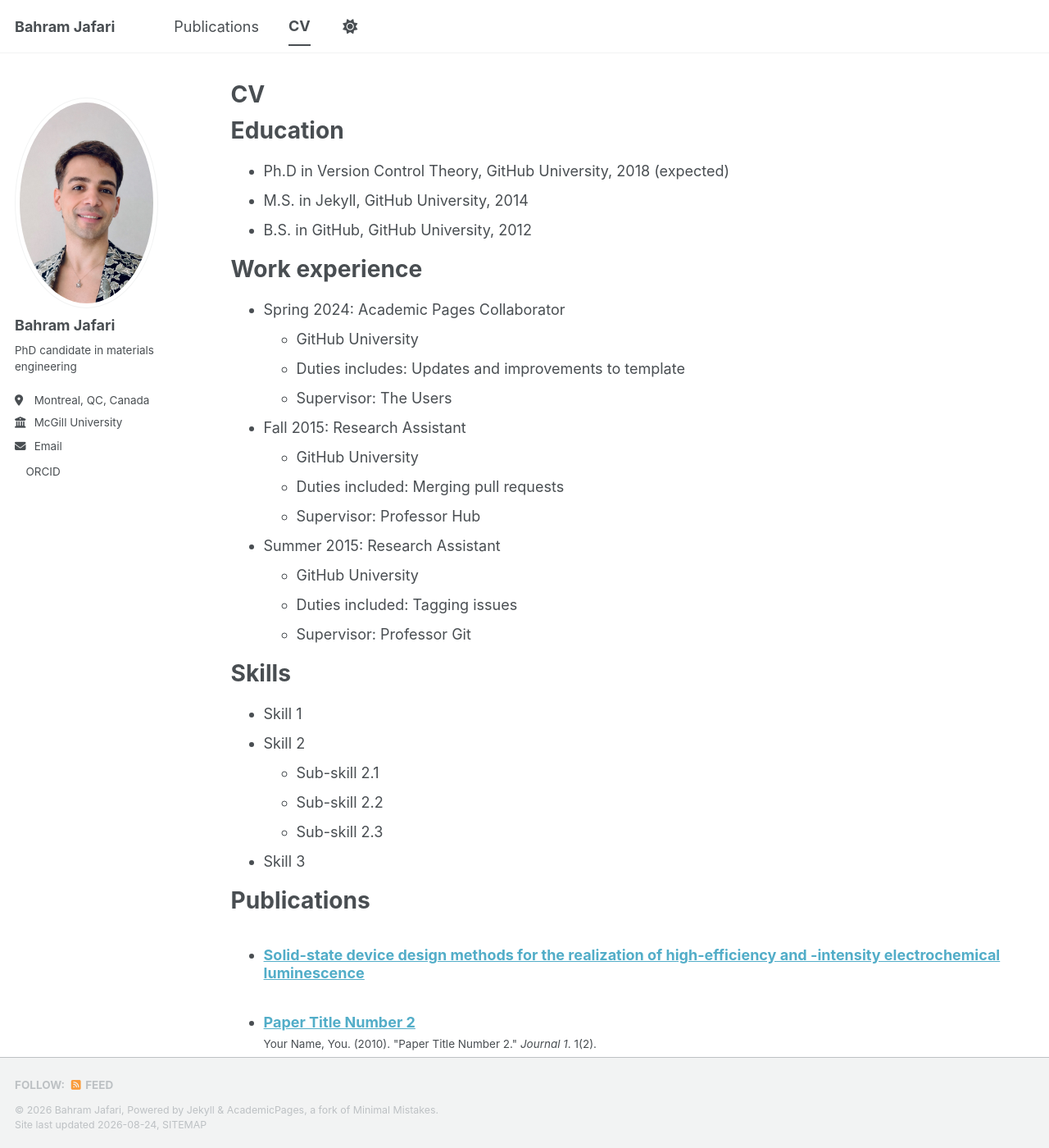
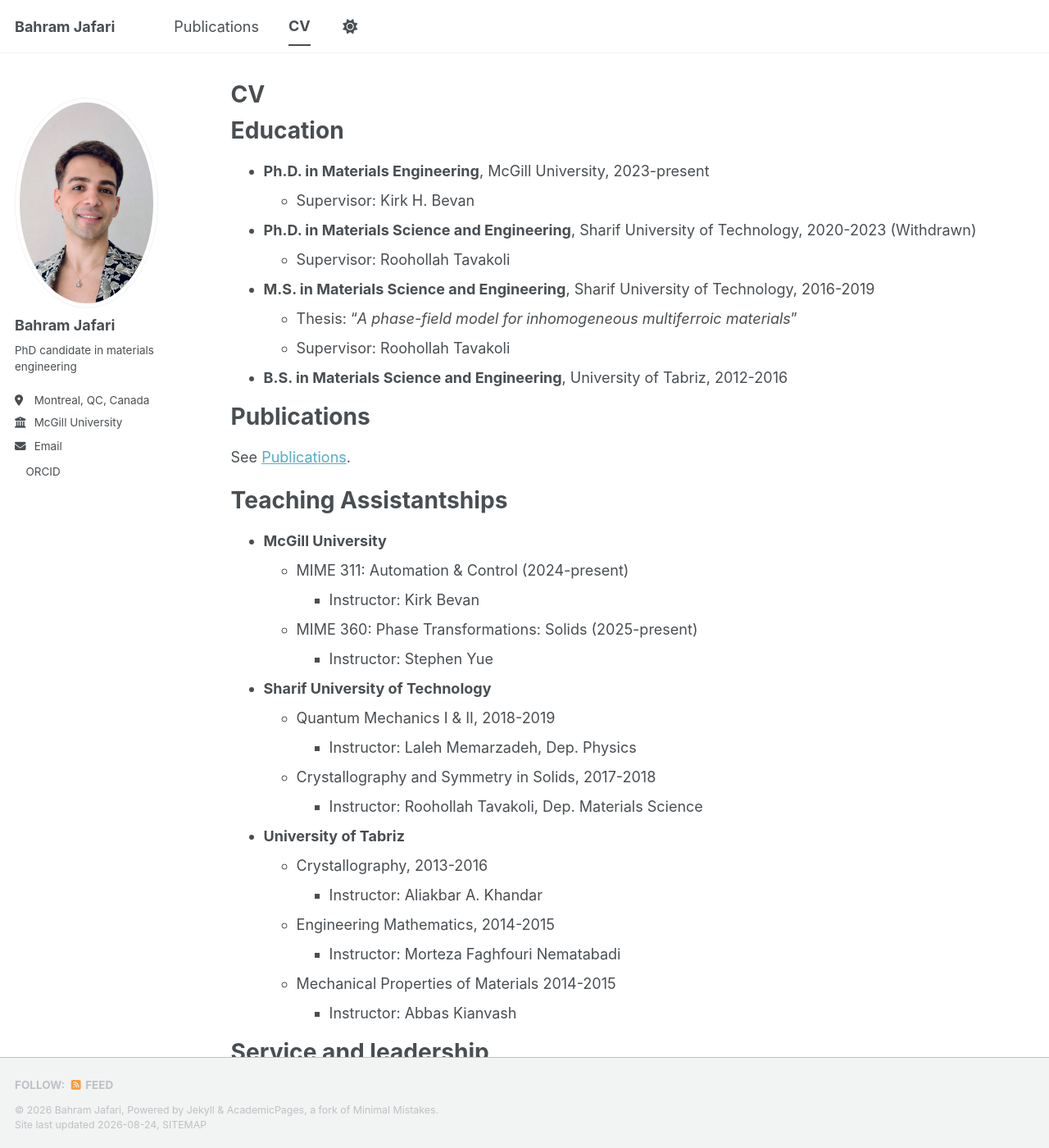
Before and after one commit to bahramjafarii/bahramjafarii.github.io, a Jekyll site: the page built from _pages/cv.md, in a window 1280 px wide and 1400 px high. Shown: the whole window at 82% size. Built offline with Jekyll 4.4.1, drawn with Linux system fonts in a browser that asks for light colours; a style sheet for code colours, icons or effects is not loaded; some of the changed text lies outside the part shown.

Commit message:
Revise CV with new education and teaching details
Updated education, work experience, teaching assistantships, and service sections in CV.

```diff
--- a/_pages/cv.md
+++ b/_pages/cv.md
@@ -11,54 +11,46 @@ redirect_from:
 
 Education
 ======
-* Ph.D in Version Control Theory, GitHub University, 2018 (expected)
-* M.S. in Jekyll, GitHub University, 2014
-* B.S. in GitHub, GitHub University, 2012
-
-Work experience
-======
-* Spring 2024: Academic Pages Collaborator
-  * GitHub University
-  * Duties includes: Updates and improvements to template
-  * Supervisor: The Users
-
-* Fall 2015: Research Assistant
-  * GitHub University
-  * Duties included: Merging pull requests
-  * Supervisor: Professor Hub
-
-* Summer 2015: Research Assistant
-  * GitHub University
-  * Duties included: Tagging issues
-  * Supervisor: Professor Git
-
-Skills
-======
-* Skill 1
-* Skill 2
-  * Sub-skill 2.1
-  * Sub-skill 2.2
-  * Sub-skill 2.3
-* Skill 3
+* **Ph.D. in Materials Engineering**, McGill University, 2023-present
+  * Supervisor: Kirk H. Bevan
+* **Ph.D. in Materials Science and Engineering**, Sharif University of Technology, 2020-2023 (Withdrawn)
+  * Supervisor: Roohollah Tavakoli
+* **M.S. in Materials Science and Engineering**, Sharif University of Technology, 2016-2019
+  * Thesis: "_A phase-field model for inhomogeneous multiferroic materials_"
+  * Supervisor: Roohollah Tavakoli
+* **B.S. in Materials Science and Engineering**, University of Tabriz, 2012-2016
 
 Publications
 ======
-  <ul>{% for post in site.publications reversed %}
-    {% include archive-single-cv.html %}
-  {% endfor %}</ul>
+See [Publications](/publications/).
 
-Talks
+Teaching Assistantships
 ======
-  <ul>{% for post in site.talks reversed %}
-    {% include archive-single-talk-cv.html  %}
-  {% endfor %}</ul>
+* **McGill University**
+  - MIME 311: Automation & Control (2024-present)
+    - Instructor: Kirk Bevan
+  - MIME 360: Phase Transformations: Solids (2025-present)
+    - Instructor: Stephen Yue
 
-Teaching
-======
-  <ul>{% for post in site.teaching reversed %}
-    {% include archive-single-cv.html %}
-  {% endfor %}</ul>
+* **Sharif University of Technology**
+  - Quantum Mechanics I & II, 2018-2019
+    - Instructor: Laleh Memarzadeh, Dep. Physics
+
+  - Crystallography and Symmetry in Solids, 2017-2018
+    - Instructor: Roohollah Tavakoli, Dep. Materials Science
+
+* **University of Tabriz**
+  - Crystallography, 2013-2016
+    - Instructor: Aliakbar A. Khandar
+
+  - Engineering Mathematics, 2014-2015
+    - Instructor: Morteza Faghfouri Nematabadi
+
+  - Mechanical Properties of Materials 2014-2015
+    - Instructor: Abbas Kianvash
+
 
 Service and leadership
 ======
-* Currently signed in to 43 different slack teams
+* MMGESA, President (2025-Present)
+* Organizing committee, International Iran Conference on Quantum Information (2018)
```
